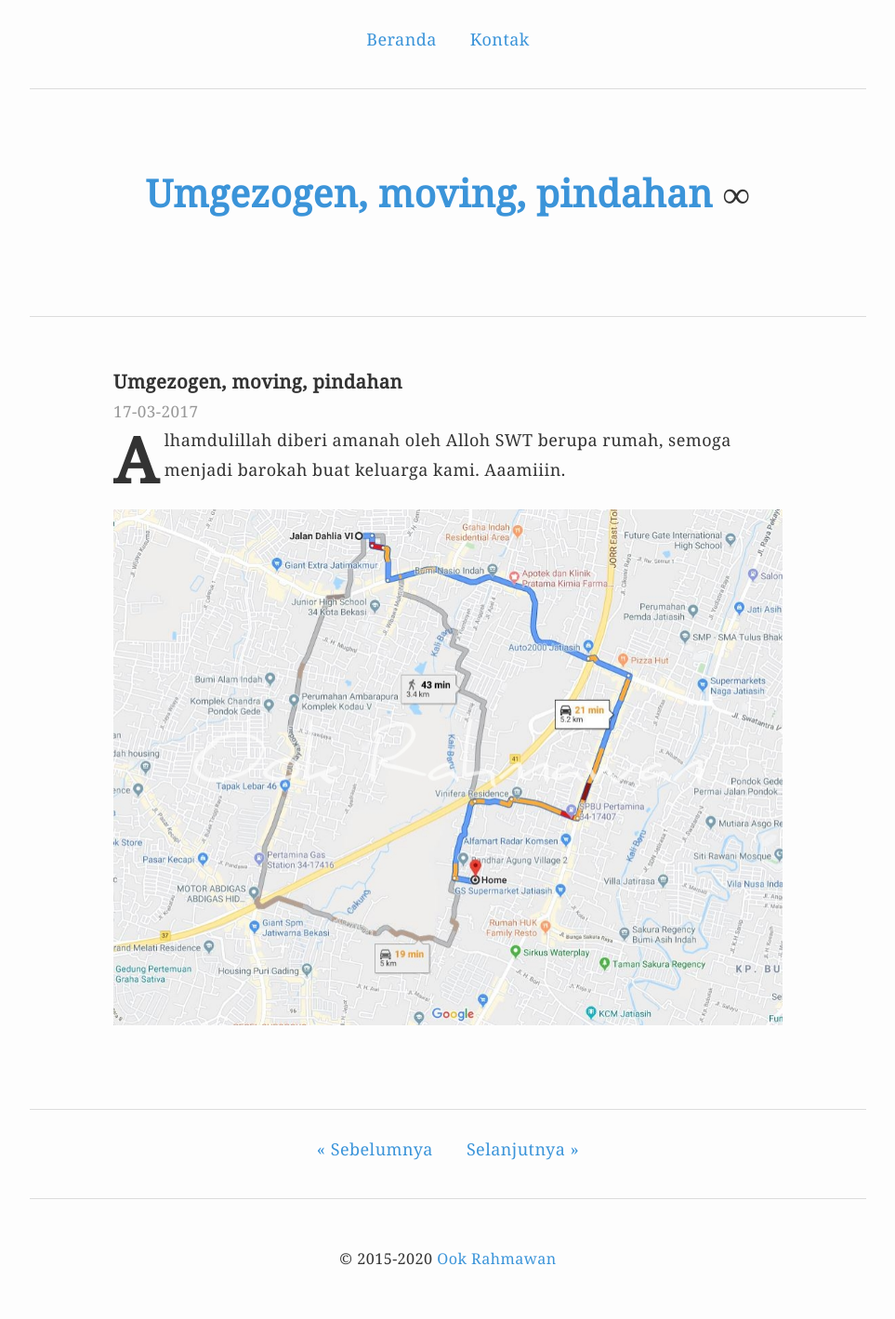
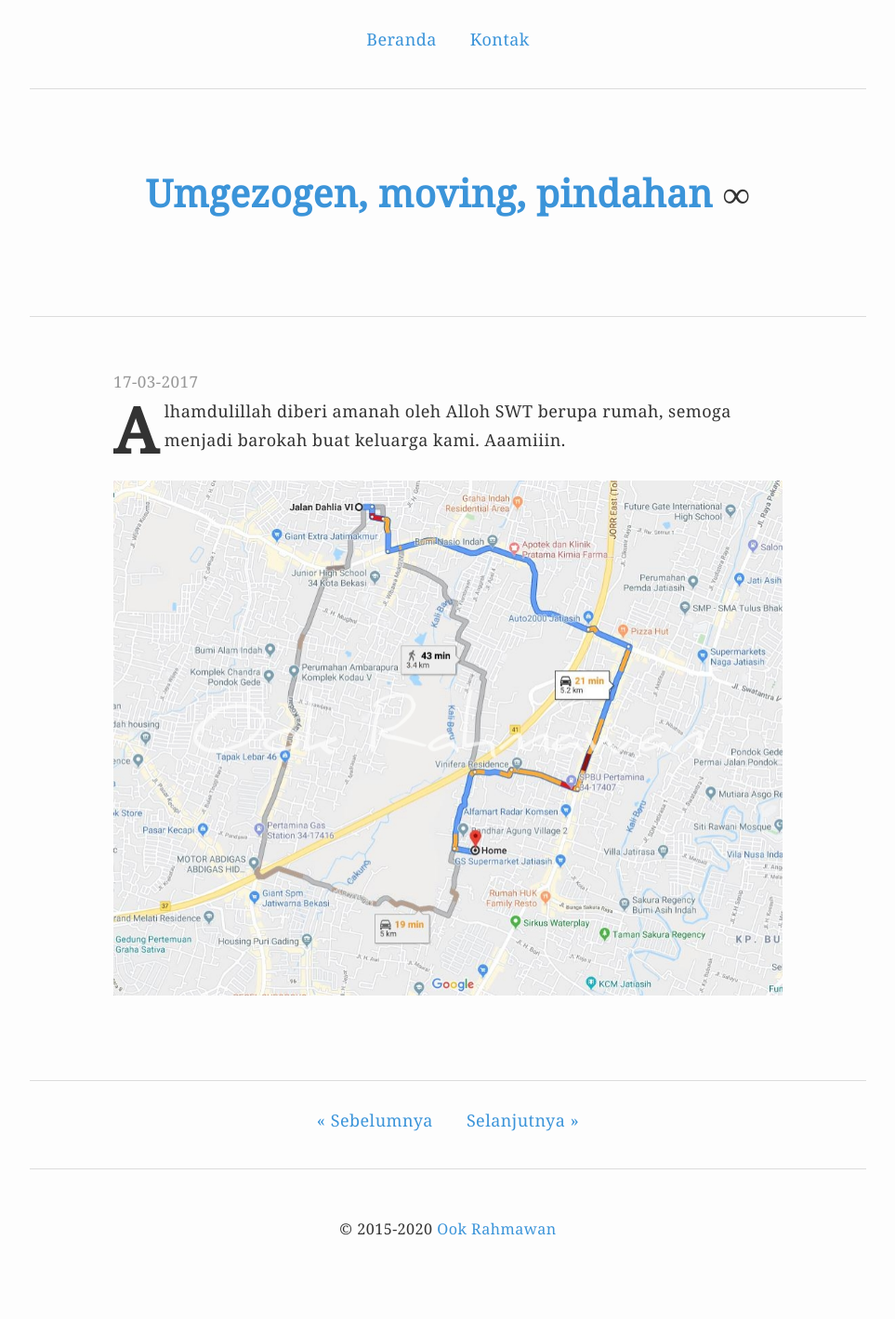
Before and after one commit to krhmwn/krhmwn.github.io, a Jekyll site: the page built from _posts/2017-03-17-umgezogen-moving-pindahan.markdown, in a window 1280 px wide. Shown: the whole page at 93% size, without its empty margins (158-1121 px from the left). Built offline with Jekyll 4.4.1, drawn with Linux system fonts in a browser that asks for light colours; after the commit the page ends 1387 px from its top, so only the background shows below that.

Commit message:
Update v.7

```diff
--- a/_layouts/post.html
+++ b/_layouts/post.html
@@ -5,7 +5,7 @@
 <nav><ul><li><a href="/">Beranda</a></li><li><a href="mailto:ookrahmawan@mail.ru">Kontak</a></li></ul></nav>
 <header>{% if page.link %}<h1><a href="{{ page.link }}">{{page.title}}</a> &infin;</h1>{% else %}<h1>{{page.title}}</h1>{% endif %}</header>
 <article class="post">
-<h3>{{page.title}}</h3><time datetime="{{ page.date | date: '%Y-%m-%d' }}">{{ page.date | date: "%d-%m-%Y"}}</time>
+<h3 class="hide">{{page.title}}</h3><time datetime="{{ page.date | date: '%Y-%m-%d' }}">{{ page.date | date: "%d-%m-%Y"}}</time>
 {{content}}
 </article>
 <nav class="nextprev"><ul><li>{% if page.previous.url %}<a href="{{ page.previous.url }}" title="{{page.previous.title}}">&laquo; Sebelumnya</a>{% else %}<s>&laquo; Sebelumnya</s>{% endif %}</li><li>{% if page.next.url %}<a href="{{ page.next.url }}" title="{{page.next.title}}">Selanjutnya &raquo;</a>{% else %}<s>Selanjutnya &raquo;</s>{% endif %}</li></ul></nav>
```
